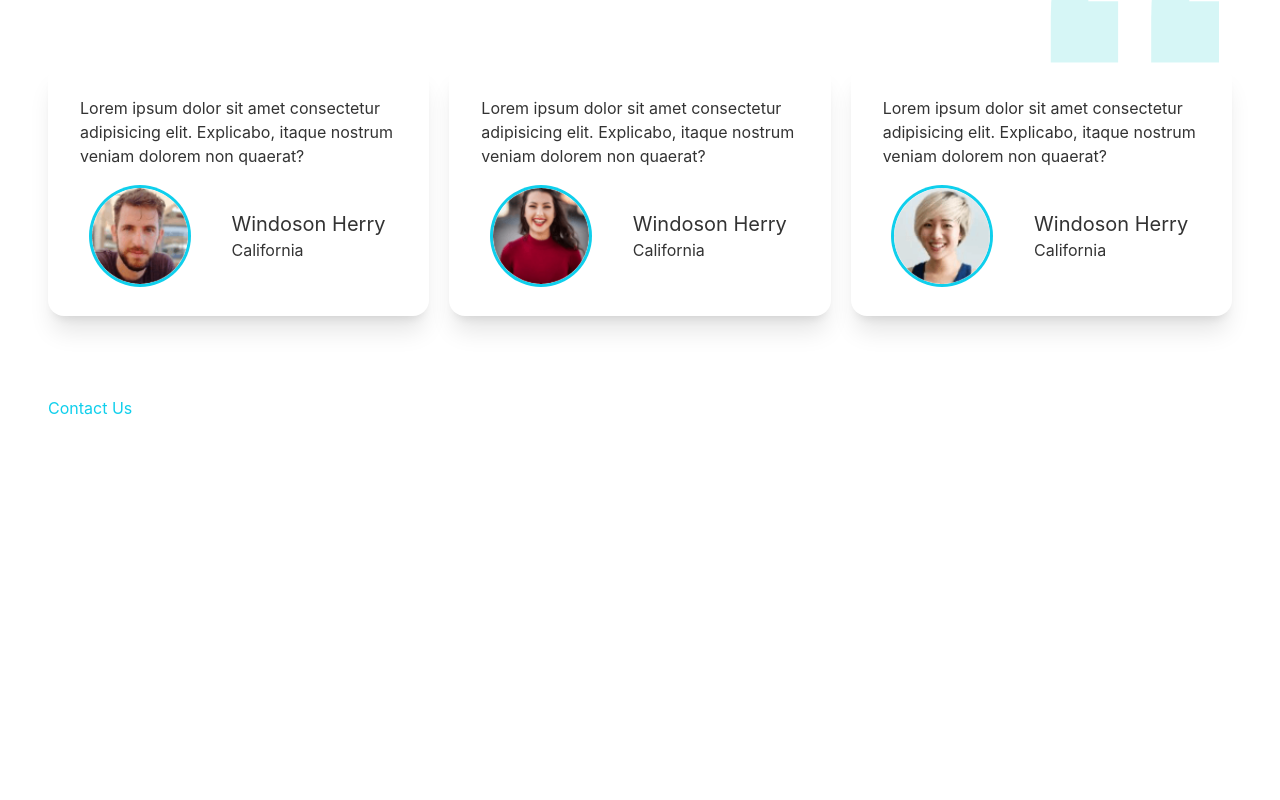
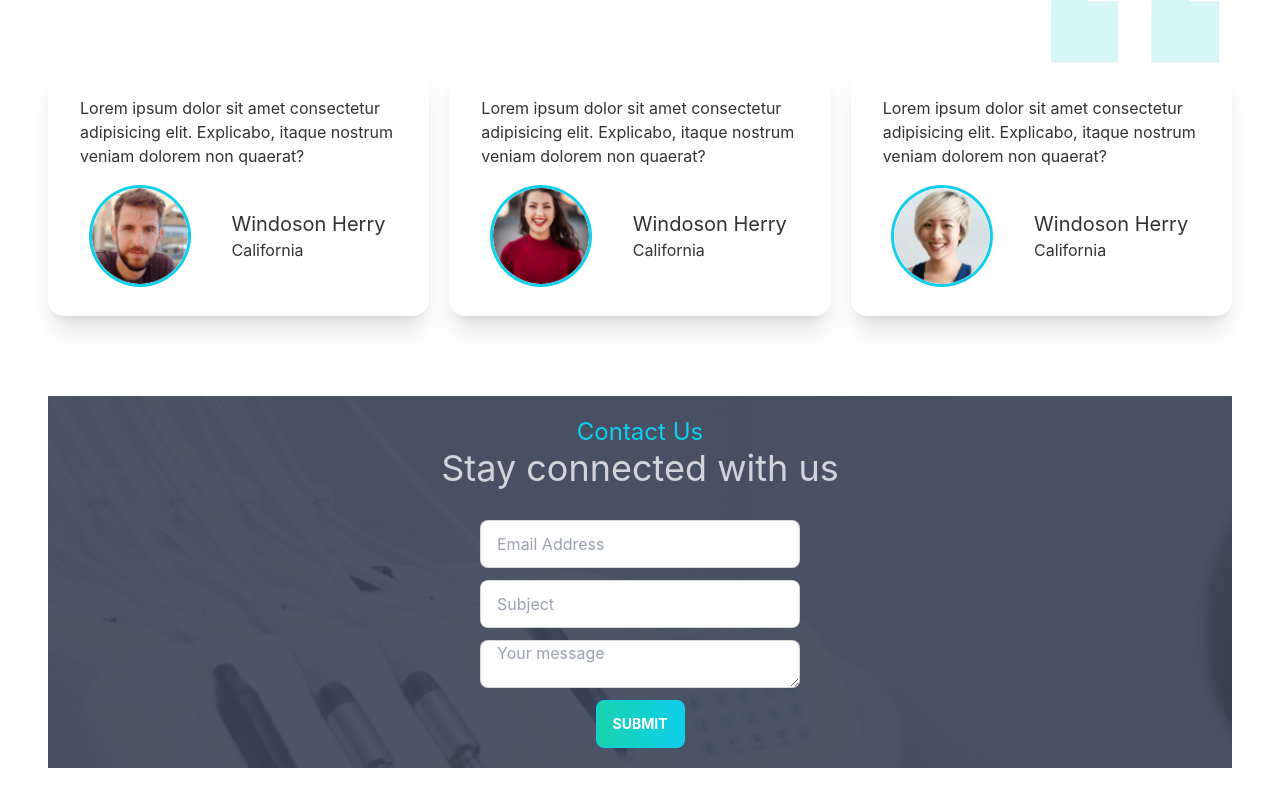
Before and after one commit to Rasel105/doctors-portal-client, a React (Create React App) app: page / in a window 1280 px wide. Shown: the part 3120-3920 px from the top of the page. Before the commit the page ends 3540 px from the top, so only its background shows below. Built offline with nearby package versions, Linux system fonts and the light colour scheme.

Commit message:
contact form created and designed

```diff
--- a/src/Pages/ContactUs/ContactUs.js
+++ b/src/Pages/ContactUs/ContactUs.js
@@ -1,9 +1,23 @@
 import React from 'react';
-
+import appoinment from '../../assets/images/appointment.png';
+import PrimaryButton from '../Shared/PrimaryButton'
 const ContactUs = () => {
     return (
-        <div>
-            <h2 className='text-primary'>Contact Us</h2>
+        <div className='my-8' style={{
+            background: `url(${appoinment})`
+        }} >
+            <div className='py-5'>
+                <h2 className='text-primary text-center text-2xl'>Contact Us</h2>
+                <h1 className='text-center text-4xl text-gray-300'>Stay connected with us</h1>
+            </div>
+            <div className='my-3'>
+                <form className='flex flex-col items-center pb-5'>
+                    <input type="text" placeholder="Email Address" className="mb-3 input input-bordered w-full max-w-xs" />
+                    <input type="text" placeholder="Subject" className="mb-3 input input-bordered w-full max-w-xs" />
+                    <textarea type="text" placeholder="Your message" className="mb-3 input input-bordered w-full max-w-xs" />
+                    <PrimaryButton>Submit</PrimaryButton>
+                </form>
+            </div>
         </div>
     );
 };
```
